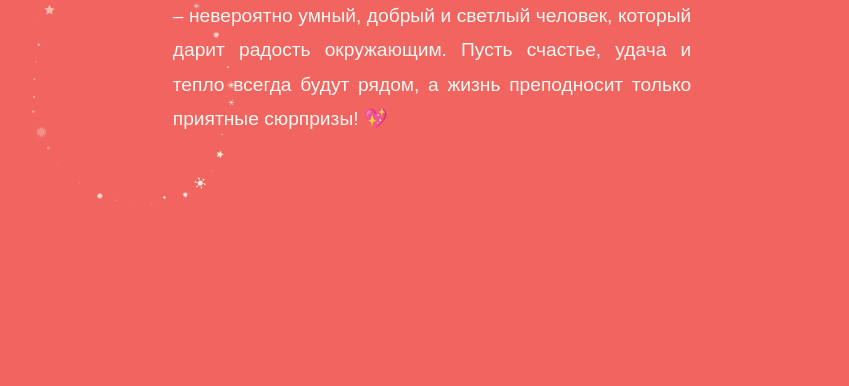
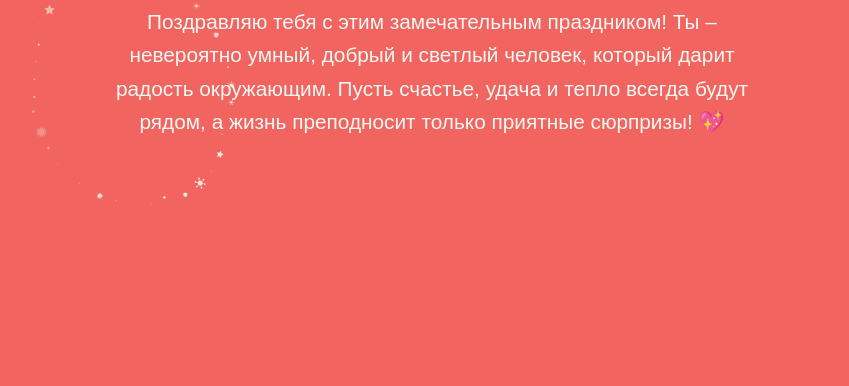
Before and after one commit to IBlank1zI/asd, a plain HTML site: page index.html in a window 1280 px wide. Shown: the part 418-804 px from the top of the page, without its empty margins (208-1057 px from the left). Drawn offline with Linux system fonts and the light colour scheme.

Commit message:
Update 2.css

```diff
--- a/2.css
+++ b/2.css
@@ -27,9 +27,9 @@ svg{
   padding: 2rem;
   display: block;
   margin-top: 2rem; /* Смещение текста ниже */
-  max-width: 90%; /* Сделал текст шире */
-  margin-left: auto;
-  margin-right: auto;
+  max-width: auto; /* Сделал текст шире */
+  margin-left: 0;
+  margin-right: 0;
 }
 .container strong {
   font-weight: bold;
@@ -37,31 +37,31 @@ svg{
 }
 
 .mensaje-navidad {
-  font-size: 1.2rem;
+  font-size: 1.3rem;
   color: #f1f8f2;
   margin-top: 1rem; /* Смещение ниже */
-  text-align: justify;
+  text-align: center;
   line-height: 1.8;
   font-family: 'Arial', sans-serif;
-  max-width: 90%; /* Сделал текст шире */
-  margin-left: auto;
-  margin-right: auto;
+  max-width: auto; /* Сделал текст шире */
+  margin-left: 0;
+  margin-right: 0;
 }
 
 /* Настройки для iPhone 13 (размер экрана 390x844px, но с высоким ppi) */
-@media screen and (max-width: 390px) {
+@media screen{
 .container {
   font-size: 3rem;
-  padding: 1.5rem;
+  padding: 0;
   margin-top: 4rem; /* Смещение ниже */
-  max-width: 95%; /* Сделал текст шире */
+  max-width: auto; /* Сделал текст шире */
 }
 
 .mensaje-navidad {
-  font-size: 1.1rem;
+  font-size: 1.3rem;
   line-height: 1.6;
-  padding: 0 1.5rem;
-  max-width: 95%; /* Сделал текст шире */
+  padding: 0;
+  max-width: auto; /* Сделал текст шире */
 }
 }
 
@@ -73,7 +73,7 @@ text-align: center;
 }
 
 /* Коррекция заголовка для iPhone 13 */
-@media screen and (max-width: 390px) {
+@media screen {
 .h1 {
   margin-top: 6rem; /* Смещение ниже */
   font-size: 2.2rem;
```
